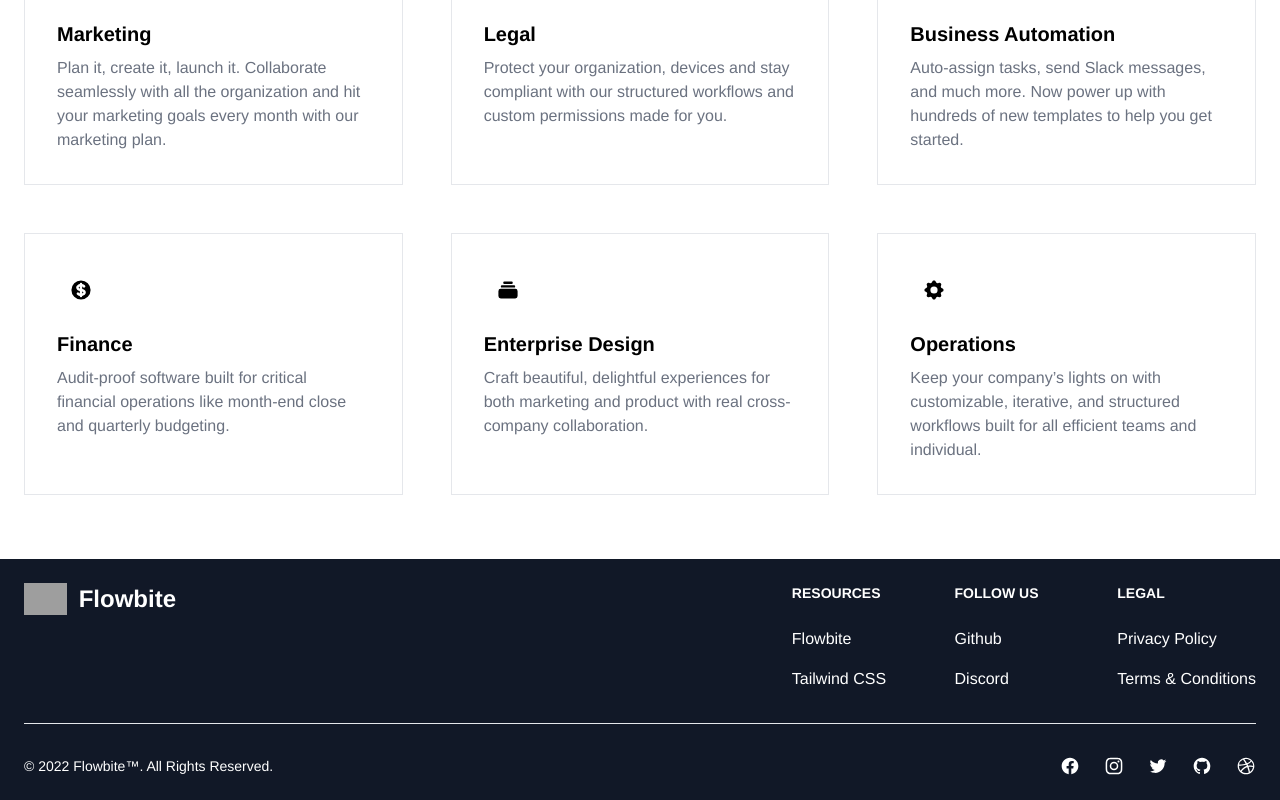
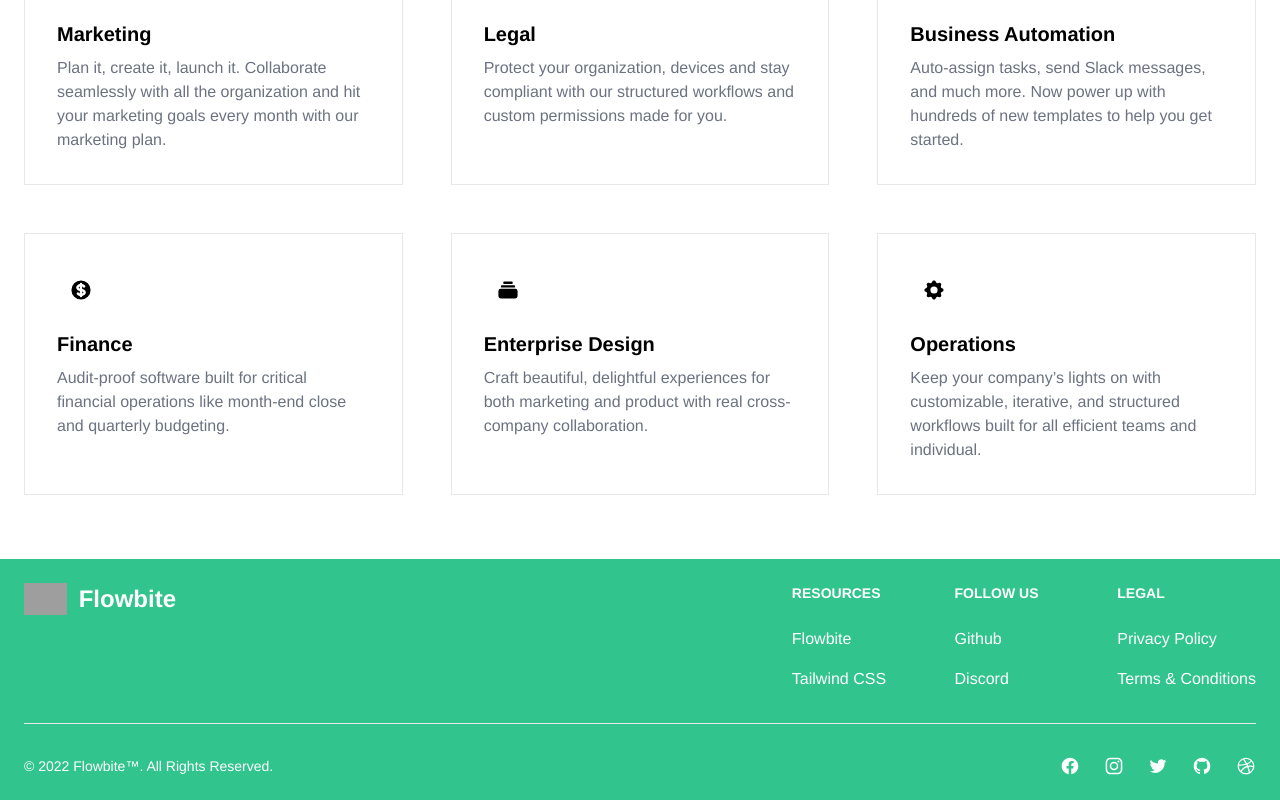
Before and after one commit to mafallseye/premierapp, a Vue app: page / in a window 1280 px wide. Shown: the part 1394-2194 px from the top of the page. Built offline with nearby package versions, Linux system fonts and the light colour scheme; grey boxes are pictures that could not be loaded.

Commit message:
premiere app1

```diff
--- a/src/views/HomeView.vue
+++ b/src/views/HomeView.vue
@@ -215,7 +215,7 @@
     </section>
   </div>
   <section>
-    <footer class="p-4 bg-gray-900 sm:p-6 dark:bg-gray-900">
+    <footer class="p-4 bg-green-400 sm:p-6 dark:bg-gray-900">
       <div class="md:flex md:justify-between">
         <div class="mb-6 md:mb-0">
           <a href="https://flowbite.com/" class="flex items-center">
```
